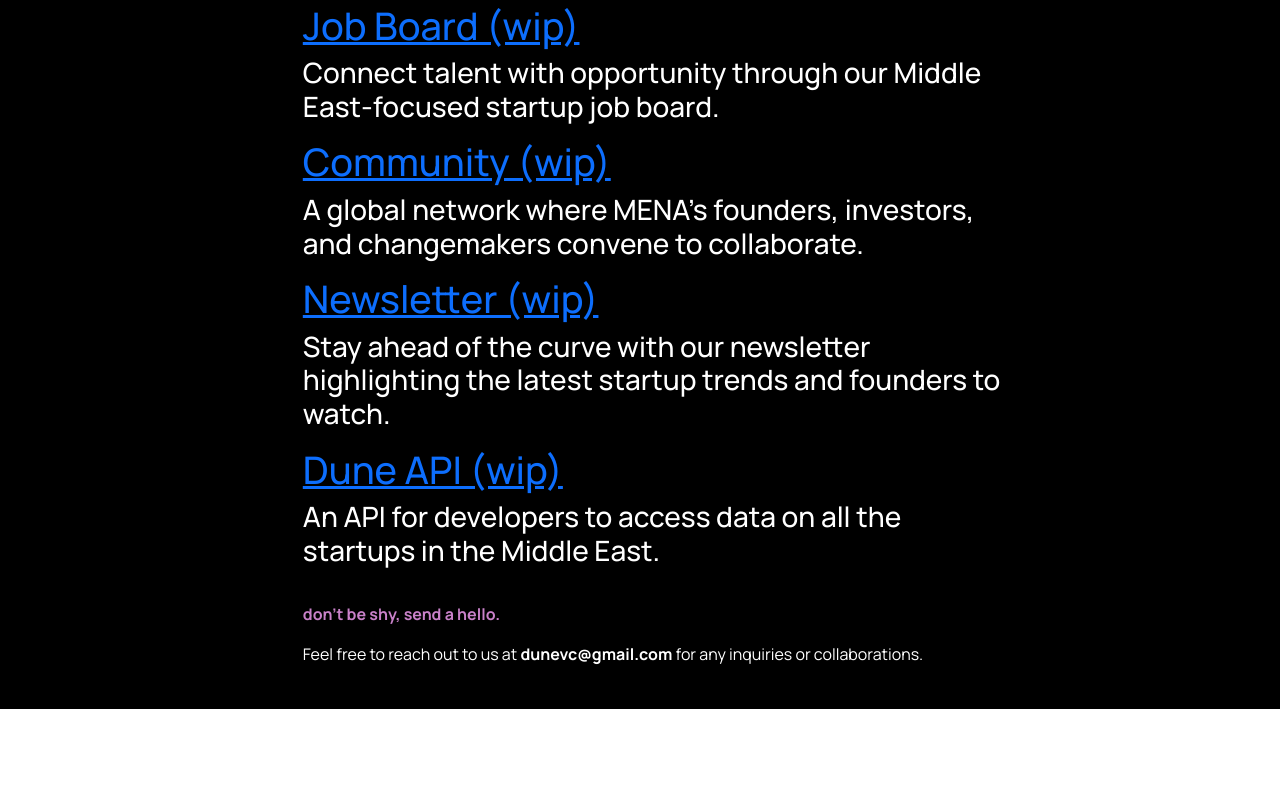
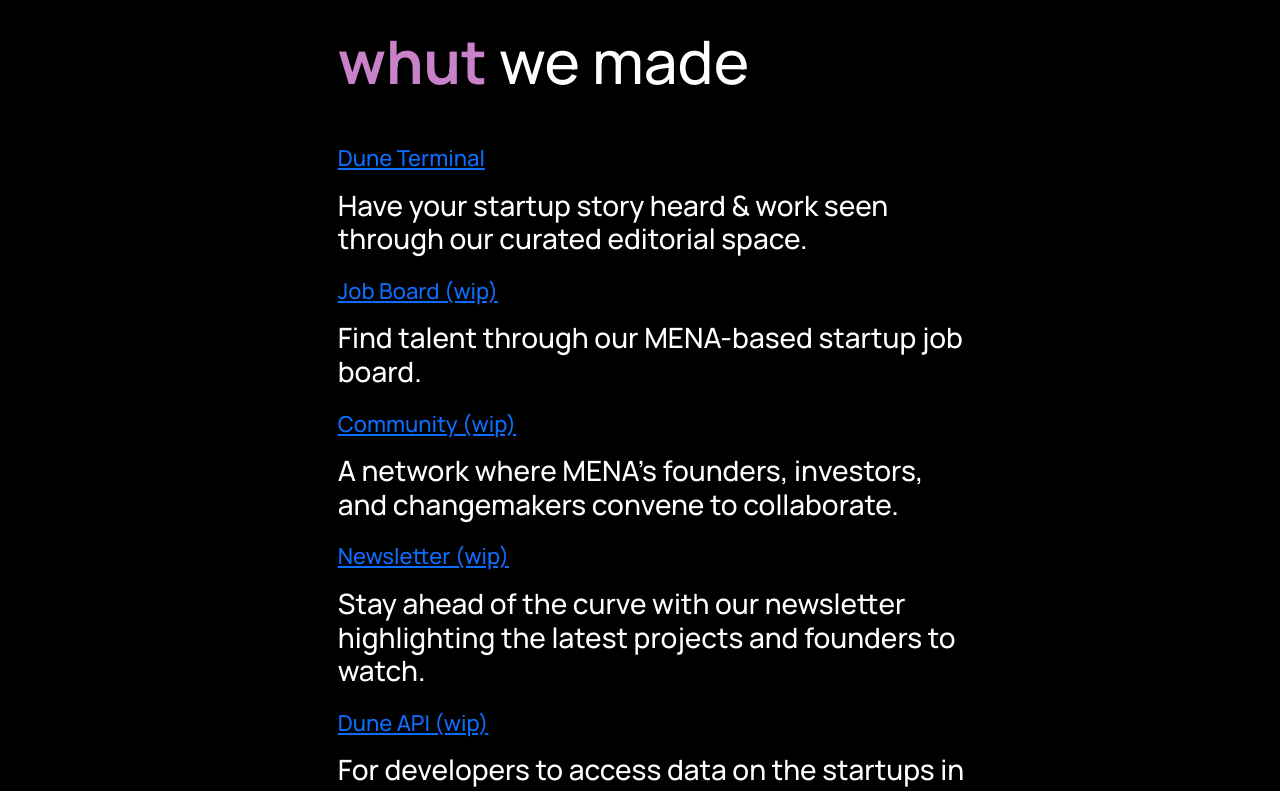
Before and after one commit to vcdune/reads, a React (Create React App) app in the folder reads/: page / in a window 1280 px wide. Shown: the part 3620-4411 px from the top of the page. Built offline with nearby package versions, Linux system fonts and the light colour scheme.

Commit message:
overclip fix

```diff
--- a/reads/src/App.css
+++ b/reads/src/App.css
@@ -105,17 +105,15 @@
 
 .resource-list li {
   list-style-type: none;
-  /* font size */
 }
 .resource-list li a {
   list-style-type: none;
-  /* font size */
-  font-size: 38px;
+  font-size: 22px;
 }
 
 .resource-list {
   padding: 0;
-  margin: 5% 0 5% 0;
+  margin: 5%;
 }
 
 ul li a:hover::before {
--- a/reads/src/components/Home/component-5.js
+++ b/reads/src/components/Home/component-5.js
@@ -3,7 +3,7 @@
     <div
       className="page-view"
       style={{
-        height: "130vh",
+        height: "200vh",
         display: "flex",
         justifyContent: "center",
         alignItems: "center",
@@ -20,46 +20,42 @@
                 <span className="keyterm">whut</span> we made
               </h1>
               <br />
-              <h6>
+              <p>
                 <a href="https://dune-terminal.vercel.app/">Dune Terminal</a>
-              </h6>
+              </p>
               <p>
-                Share insights, spark discussions, and have your startup story
-                heard through our curated editorial space.
+                Have your startup story heard & work seen through our curated
+                editorial space.
               </p>
             </li>
             <li>
-              <h6>
+              <p>
                 <a href="">Job Board (wip)</a>
-              </h6>
+              </p>
+              <p>Find talent through our MENA-based startup job board.</p>
+            </li>
+            <li>
               <p>
-                Connect talent with opportunity through our Middle East-focused
-                startup job board.
+                <a href="/community">Community (wip)</a>
+              </p>
+              <p>
+                A network where MENA's founders, investors, and changemakers
+                convene to collaborate.
               </p>
             </li>
             <li>
-              <h6>
-                <a href="/community">Community (wip)</a>
-              </h6>
               <p>
-                A global network where MENA's founders, investors, and
-                changemakers convene to collaborate.
+                <a href="">Newsletter (wip)</a>
               </p>
-            </li>
-            <li>
-              <h6>
-                <a href="">Newsletter (wip)</a>
-              </h6>
               <p>
                 Stay ahead of the curve with our newsletter highlighting the
-                latest startup trends and founders to watch.
+                latest projects and founders to watch.
               </p>
-              <h6>
+              <p>
                 <a href="">Dune API (wip)</a>
-              </h6>
+              </p>
               <p>
-                An API for developers to access data on all the startups in the
-                Middle East.
+                For developers to access data on the startups in the region.
               </p>
             </li>
           </ul>
@@ -68,8 +64,7 @@
           <span className="keyterm">don't be shy, send a hello.</span>
         </p>
         <p>
-          Feel free to reach out to us at <strong>dunevc@gmail.com</strong> for
-          any inquiries or collaborations.
+          Feel free to reach out to us at <strong>dunevc@gmail.com</strong>.
         </p>
       </div>
     </div>
```
